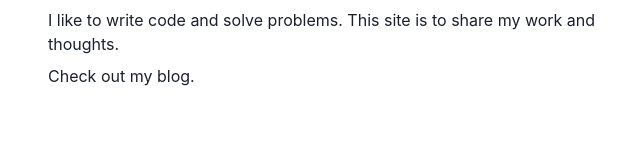
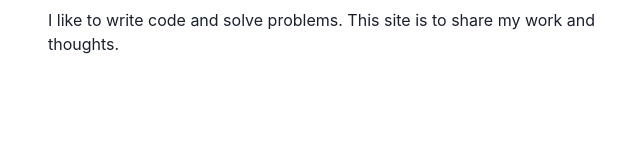
Before and after one commit to zimmerel/next-portfolio, a Next.js app: page / in a window 1280 px wide. Shown: the part 127-281 px from the top of the page, without its empty margins (288-928 px from the left). Built offline with nearby package versions, Linux system fonts and the light colour scheme.

Commit message:
chore: remove blog link

```diff
--- a/src/pages/index.tsx
+++ b/src/pages/index.tsx
@@ -1,12 +1,11 @@
-import { Box, Heading, Text, Link, Flex } from "@chakra-ui/react";
-import Head from "next/head";
-import NextLink from "next/link";
+import { Box, Heading, Text, Flex } from '@chakra-ui/react';
+import Head from 'next/head';
 
 export default function Home() {
   return (
     <>
       <Head>
-        <title>Zach Riel</title>
+        <title>Zach&apos;s Stuff</title>
         <meta
           name="description"
           content="Portfolio of Zach Riel. Created with Next.js and ChakraUI"
@@ -20,13 +19,6 @@ export default function Home() {
             I like to write code and solve problems. This site is to share my
             work and thoughts.
           </Text>
-          <Text>
-            Check out my{" "}
-            <NextLink href="/blog" passHref>
-              <Link>blog</Link>
-            </NextLink>
-            .
-          </Text>
         </Flex>
       </Box>
     </>
--- a/src/theme/index.ts
+++ b/src/theme/index.ts
@@ -1,18 +1,13 @@
-import {
-  extendTheme,
-  Theme,
-  ThemeConfig,
-  theme as baseTheme,
-} from "@chakra-ui/react";
-import styles from "./styles";
+import { extendTheme, theme as baseTheme, type Theme } from '@chakra-ui/react';
+import styles from './styles';
 
-const fonts: Theme["fonts"] = {
+const fonts: Theme['fonts'] = {
   ...baseTheme.fonts,
-  mono: "Fira Code, monospace",
+  mono: 'Fira Code, monospace',
 };
 
-const config: ThemeConfig = {
-  initialColorMode: "light",
+const config: Theme['config'] = {
+  initialColorMode: 'light',
   useSystemColorMode: true,
 };
 
--- a/src/theme/styles.ts
+++ b/src/theme/styles.ts
@@ -1,4 +1,4 @@
-import { Theme } from '@chakra-ui/react';
+import type { Theme } from '@chakra-ui/react';
 
 const styles: Theme['styles'] = {
   global: (props) => {
```
